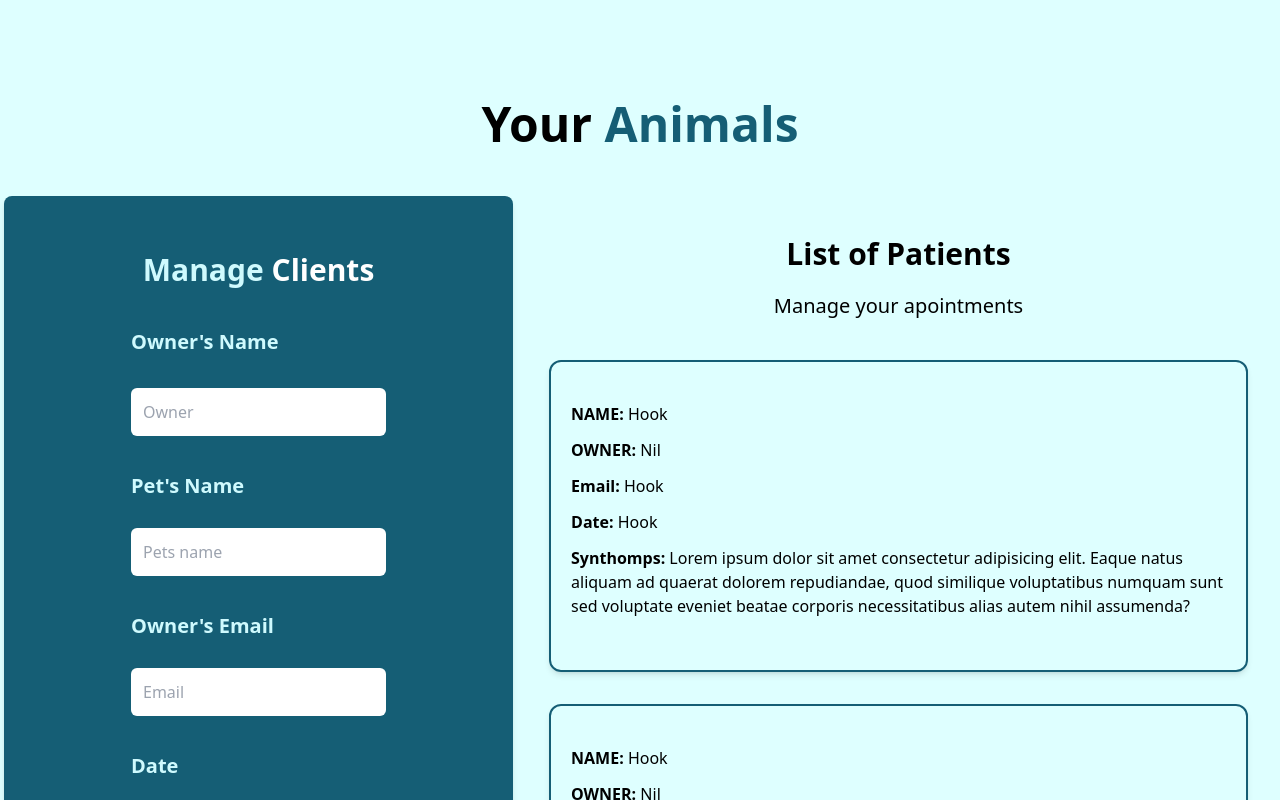
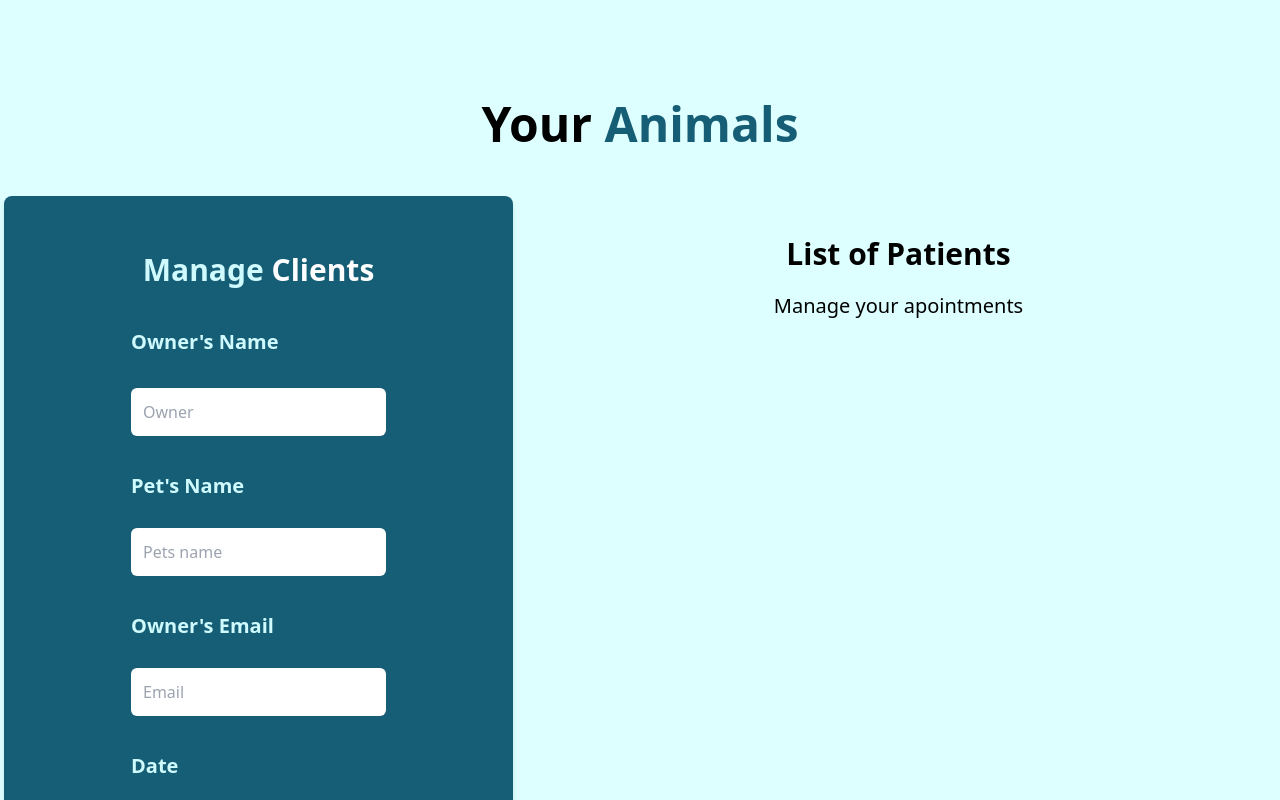
Before and after one commit to nilm9/react-clients, a React (Vite) app: page / in a window 1280 px wide. Shown: the top 800 px of the page. Built offline with nearby package versions, Linux system fonts and the light colour scheme.

Commit message:
multiple changes

```diff
--- a/src/App.jsx
+++ b/src/App.jsx
@@ -4,12 +4,14 @@ import Form from './components/Form'
 import List from './components/List'
 function App() {
 
+  const [patients, setPatients] = useState([]);
+
   return (
     <div className="  container mx-auto mt-20">
         <Header/>
         <div className="mt-12 md:flex justify-items-center place-content-center">
-            <Form/>
-            <List />
+            <Form patients={patients} setPatients={setPatients}/>
+            <List patients={patients} setPatients={setPatients}/>
         </div>
 
     </div>
--- a/src/components/Form.jsx
+++ b/src/components/Form.jsx
@@ -1,19 +1,50 @@
 import React from 'react'
 import { useState } from 'react'
+import ErrorMsg from '../utils/ErrorMsg';
 
-const Form = () => {
+const Form = ({patients, setPatients}) => {
   const [name, setName] = useState('');
   const [pet, setPet] = useState('');
   const [email, setEmail] = useState('');
   const [date, setDate] = useState('');
   const [message, setMessage] = useState('');
-  console.log(name);
+
+  const [error, setError] = useState(false);
+
+  const generateId= () =>{
+      const random = Math.random().toString(36).substring(2);
+      const date = Date.now().toString(36);
+      return random + date;
+  }
 
   const handleSubmit = (e)=>{
     e.preventDefault();
-    if([nombre === 0]){
-      console.log('empty fields');
+    if([name, pet, email, message ].includes('')){
+      setError(true)
+      return;
     }
+
+
+    const objPatient = {
+      name,
+      pet,
+      email,
+      date,
+      message,
+      id:   generateId()
+
+    }
+
+    console.log(objPatient);
+    //Spread operator, copies + adds
+    setPatients([...patients, objPatient])
+
+    //Reset form
+    setName('');
+    setPet('');
+    setEmail('');
+    setDate('');
+    setMessage('');
 
 
   }
@@ -26,6 +57,7 @@ const Form = () => {
       <h3 className='text-3xl font-semibold text-cyan-100 pb-8 pt-6'>Manage <span className='capitalize text-white'>clients</span> </h3>
 
       <form action="post" className='flex flex-col ' onSubmit={handleSubmit}>
+
         <label className='text-xl font-semibold text-cyan-100 my-2'>Owner's Name</label>
         <input className='my-6 rounded-md p-3 ' type="text" placeholder='Owner' value={name}
         onChange={(e)=>setName(e.target.value)}/>
@@ -44,6 +76,7 @@ const Form = () => {
         <label className='text-xl font-semibold text-cyan-100 mt-3 mb-1'>Pet's Synthoms</label>
         <textarea className='my-6 p-3 rounded-md' name="synthoms" id="synthoms" cols="10" rows="5" placeholder='Synthoms' value={message} onChange={
           (e)=>setMessage(e.target.value)} ></textarea>
+        {error && <ErrorMsg text={"All the fields are required"}/> }
         <button type='submit' className='p-2 mt-5 bg-cyan-100 rounded-xl hover:bg-cyan-200 ' onClick={ handleSubmit}>Post</button>
       </form>
 
--- a/src/components/List.jsx
+++ b/src/components/List.jsx
@@ -1,19 +1,41 @@
 import React from 'react'
 import Patient from './Patient'
 
-const List = () => {
+const List = ( {patients}) => {
   return (
     <div className='md:w-1/2 lg:w-3/5 h-screen  overflow-y-scroll '>
-      <h2 className='font-black text-3xl text-center mt-10  '>List of Patients</h2>
-      <p className='text-xl mt-5 mb-10 text-center'>
-        Manage your apointments
-      </p>
-      <Patient />
-      <Patient />
 
-      <Patient />
+      {patients  ?
+        (
+          <>
+          {console.log("entra")}
+            <h2 className='font-black text-3xl text-center mt-10  '>List of Patients</h2>
+            <p className='text-xl mt-5 mb-10 text-center'>
+            Manage your apointments
+            </p>
 
+            {patients.map( patients =>(
+            <Patient key={patients.id} patients={patients} />
+            ))}
+          </>
+          )
+
+            :
+          (
+          <>
+            {console.log(" no entra")}
+            <h2 className='font-black text-3xl text-center mt-10  '>You got 0 Patients</h2>
+            <p className='text-xl mt-5 mb-10 text-center'>
+            Start adding patients
+            </p>
+          </>
+
+          )
+
+      }
     </div>
+
+
   )
 }
 
--- a/src/components/Patient.jsx
+++ b/src/components/Patient.jsx
@@ -1,26 +1,29 @@
 import React from 'react'
 
-const Patient = () => {
+const Patient = ({patients}) => {
+  const {name, date, pet, message, email} = patients
+
+
   return (
     <div className='m-8 px-5 py-10 shadow-md rounded-xl border-2 border-cyan-800'>
       <p className='font-bold mb-3 text-cyan uppercase'>
-      Name: {''} <span className='font-normal normal-case'>Hook</span>
+      Name: {''} <span className='font-normal normal-case'>{pet}</span>
       </p>
       <p className='font-bold mb-3 text-cyan uppercase'>
-      Owner: {''} <span className='font-normal normal-case'>Nil</span>
+      Owner: {''} <span className='font-normal normal-case'>{name}</span>
       </p>
       <p className='font-bold mb-3 text-cyan'>
-      Email: {''} <span className='font-normal normal-case'>Hook</span>
+      Email: {''} <span className='font-normal normal-case'>{email}</span>
       </p>
 
 
       <p className='font-bold mb-3 text-cyan'>
-      Date: {''} <span className='font-normal normal-case'>Hook</span>
+      Date: {''} <span className='font-normal normal-case'>{date}</span>
       </p>
 
 
       <p className='font-bold mb-3 text-cyan'>
-      Synthomps: {''} <span className='font-normal normal-case'>Lorem ipsum dolor sit amet consectetur adipisicing elit. Eaque natus aliquam ad quaerat dolorem repudiandae, quod similique voluptatibus numquam sunt sed voluptate eveniet beatae corporis necessitatibus alias autem nihil assumenda?</span>
+      Synthomps: {''} <span className='font-normal normal-case'>{message}</span>
       </p>
 
 
--- /dev/null
+++ b/src/utils/ErrorMsg.jsx
@@ -0,0 +1,12 @@
+import React from 'react'
+
+const ErrorMsg = ({text}) => {
+  return (
+    <div className='p-2 rounded-xl border-2 border-cyan-100 font-bold text-xl text-center my-2'>
+        <p className='text-xl text-cyan-100'>{text}</p>
+
+    </div>
+  )
+}
+
+export default ErrorMsg
```
